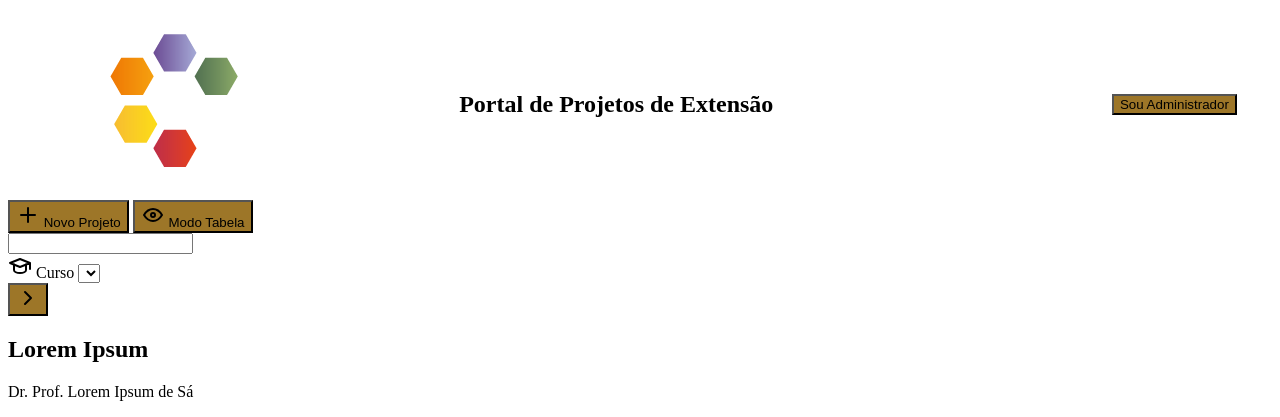
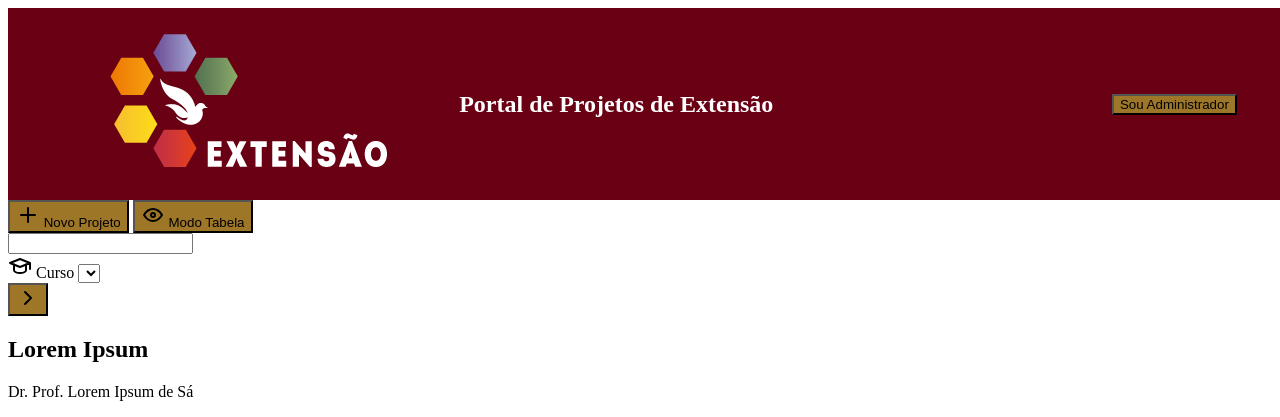
Before and after one commit to Dhu-a/portalDeExtensaoUnicap, a Django app: page / in a window 1280 px wide. Shown: the top 417 px of the page. Run offline with Django 5.2, Linux system fonts and the light colour scheme; lists and menus that the app fills with data are empty.

Commit message:
nav bar css

```diff
--- a/portalExtensaoUnicap_app/static/style.css
+++ b/portalExtensaoUnicap_app/static/style.css
@@ -1,11 +1,16 @@
 :root{
     --main-color:#690013;
     --accent-color:#9D7628;
+    --text-color:#fff;
+}
+nav h1{
+    color: var(--text-color);
 }
 nav{
     display: flex;
     flex-direction: row;
     width: 100vw;
+    background-color: var(--main-color);
 }
 .left-nav{
     display: flex;
```
